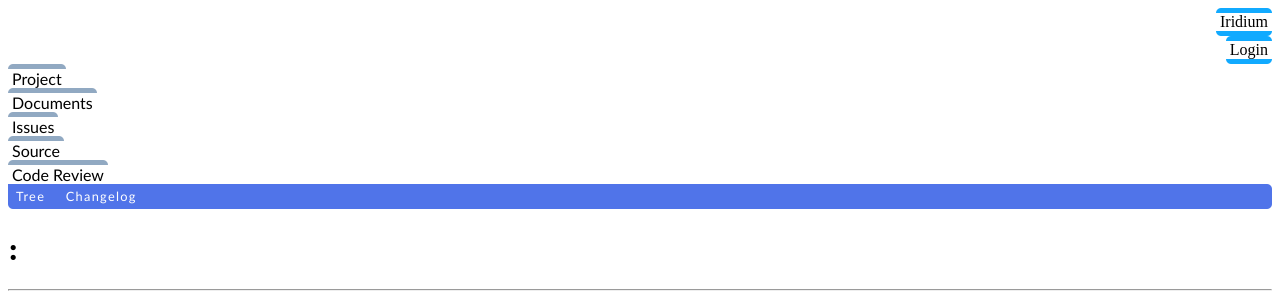
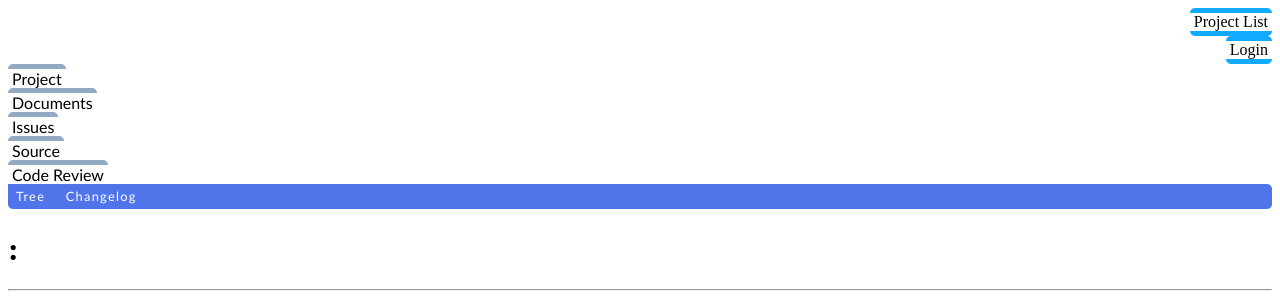
Before and after one commit to clsdaniel/iridium, a Django app: template scm/templates/scm_diff.html in a window 1280 px wide. Shown: the top 300 px of the page. Run offline with Django 3.2, Linux system fonts and the light colour scheme; the template is opened without the code that fills it, so the values that code supplies are empty.

Commit message:
Changed master template links, added "Project List" link

```diff
--- a/project/templates/master.html
+++ b/project/templates/master.html
@@ -25,7 +25,7 @@
 
 <body>
 	<div class="header" align="right">
-	<a href="/">{% trans "Iridium" %}</a>
+	<a href="/">{% trans "Project List" %}</a>
 	{% if user.is_authenticated %}
 	<a href="/">{% trans "Logout" %}</a>
 	{% else %}
```
